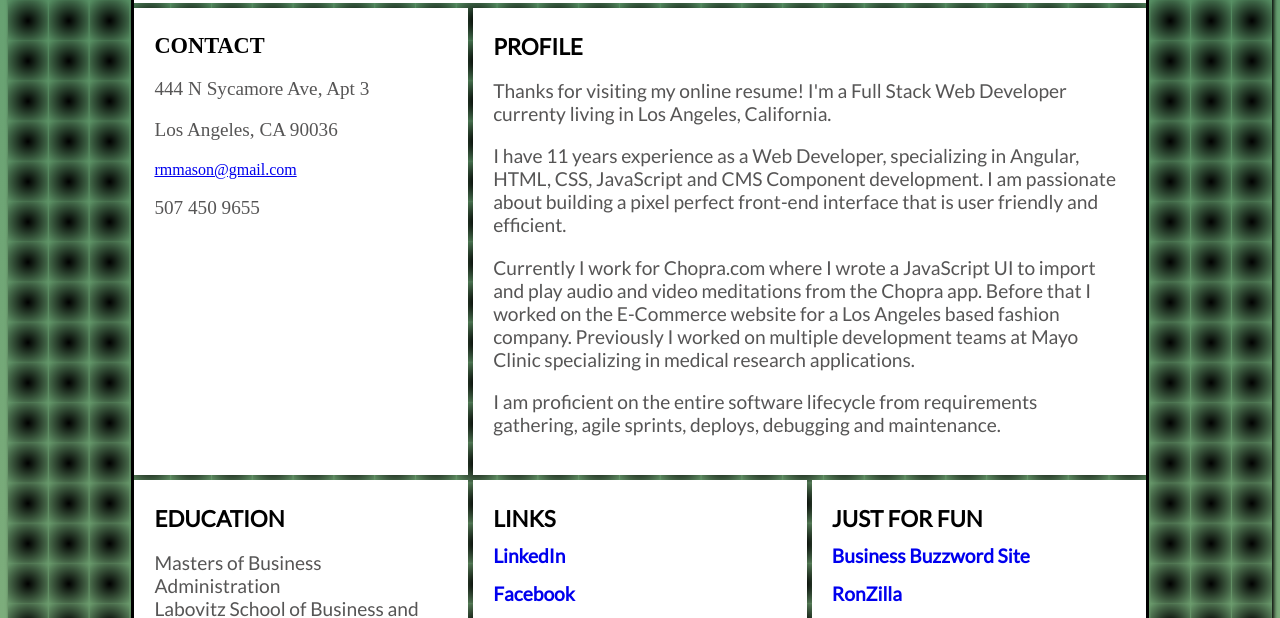
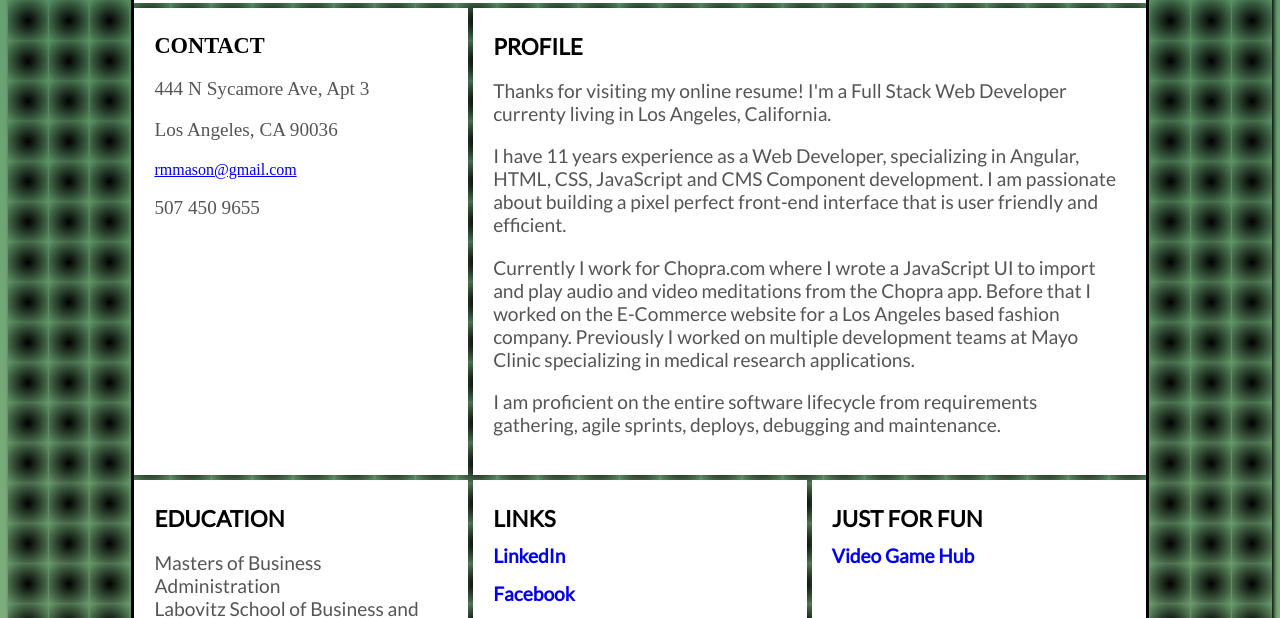
Before and after one commit to lenorared/grid, a plain HTML site: page index.html in a window 1280 px wide. Shown: the part 329-947 px from the top of the page. Drawn offline with Linux system fonts and the light colour scheme.

Commit message:
add video game hub link

```diff
--- a/index.html
+++ b/index.html
@@ -57,8 +57,9 @@
         </div>
 
         <div class="fun"> <h3> JUST FOR FUN </h3>
-            <a target="_blank" href="https://lenorared.github.io/buzzword"> Business Buzzword Site  </a>  <br>
-            <a target="_blank" href="https://lenorared.github.io/Zilla"> RonZilla  </a>
+           <!--  <a target="_blank" href="https://lenorared.github.io/buzzword"> Business Buzzword Site  </a>  <br>
+            <a target="_blank" href="https://lenorared.github.io/Zilla"> RonZilla  </a> -->
+             <a target="_blank" href="https://game-hub-teal-nu.vercel.app/"> Video Game Hub  </a>
         </div>
 
         <div class="languages"> <h2> PLATFORMS AND LANGUAGES </h2>
```
